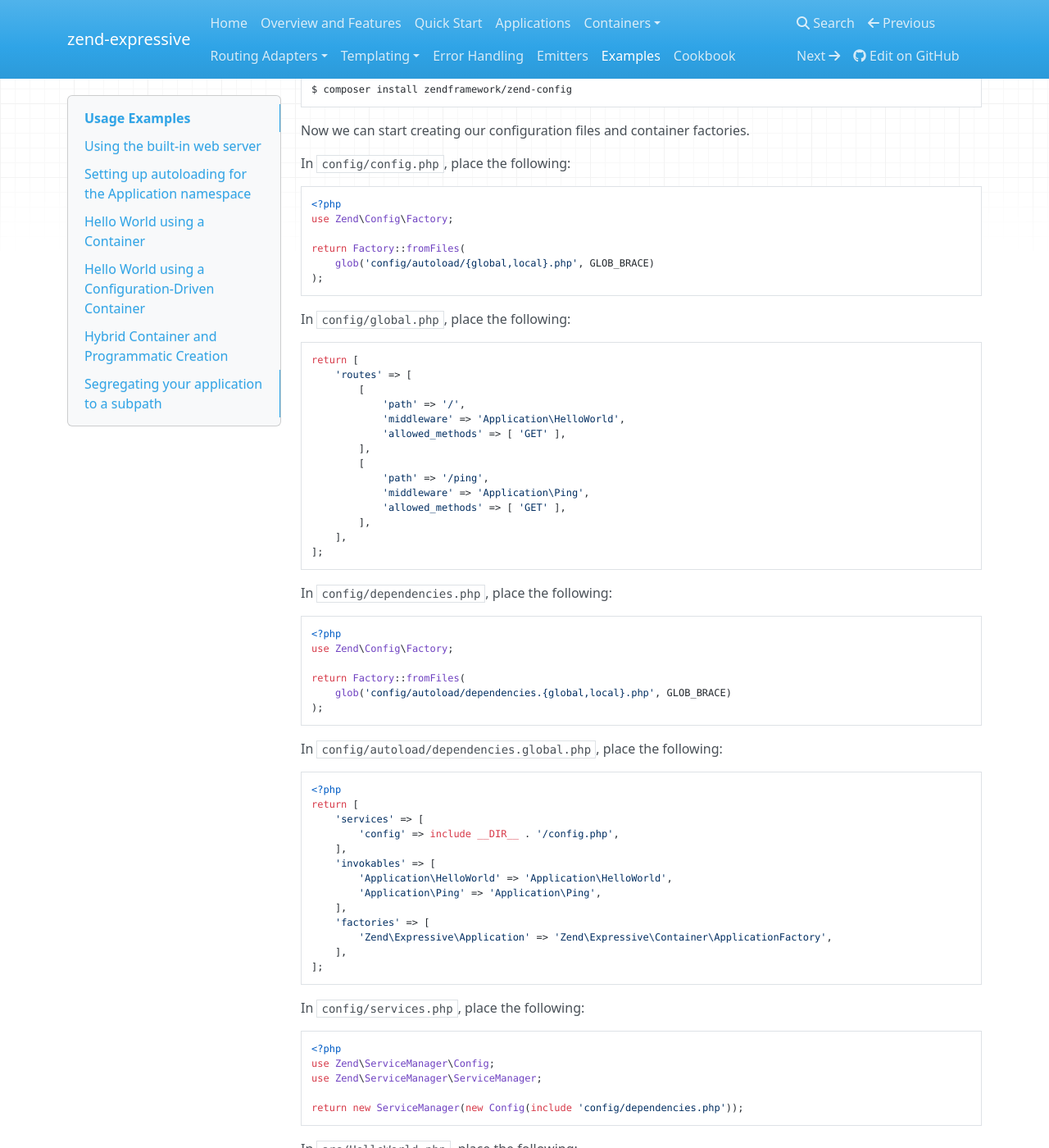
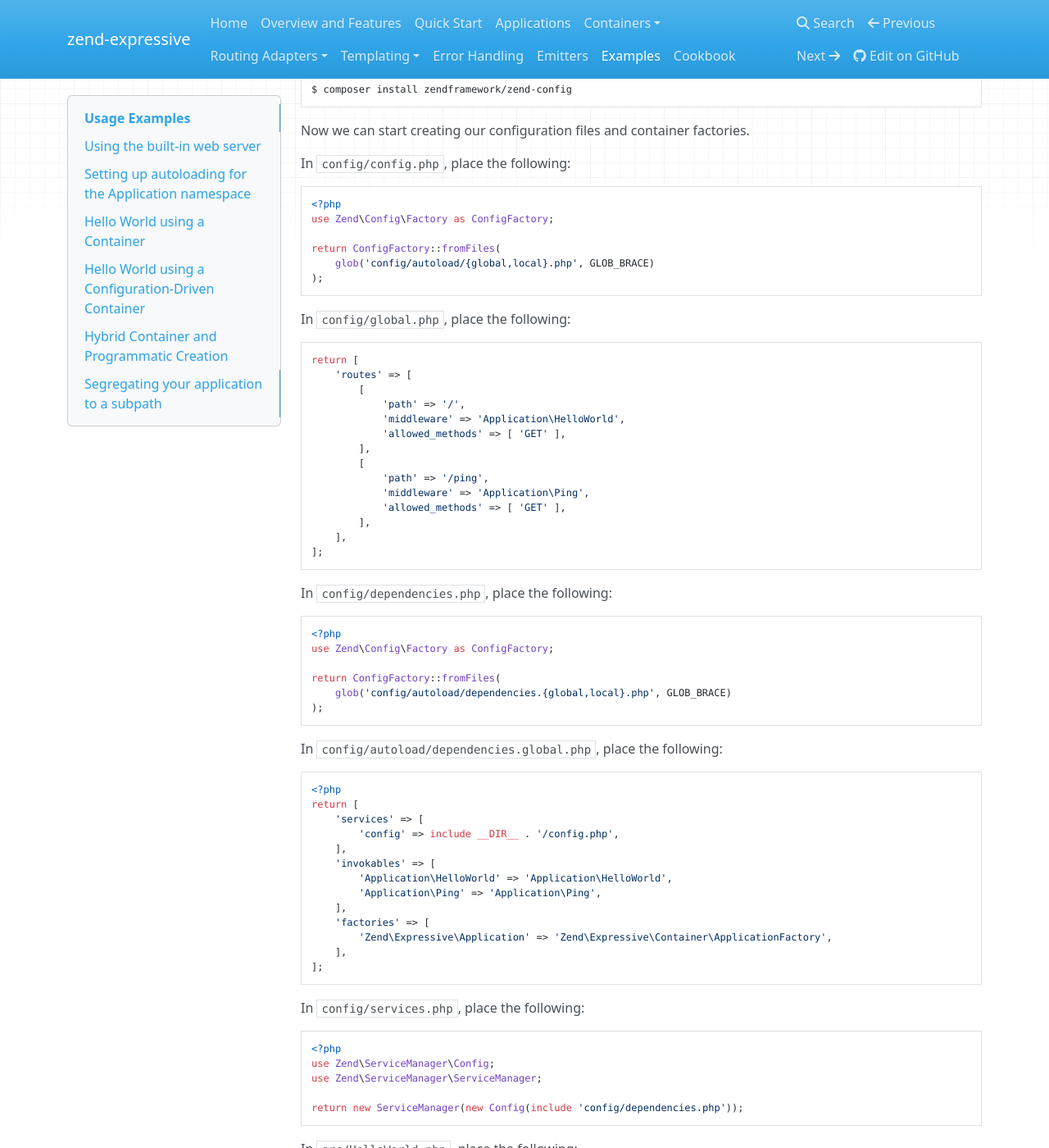
Before and after one commit to zendframework/zend-expressive, an MkDocs documentation site: the page built from doc/book/usage-examples.md, in a window 1280 px wide and 1400 px high, scrolled down 4759 px. Shown: the whole window at 82% size. Built offline with MkDocs 1.6.1, drawn with Linux system fonts in a browser that asks for light colours; nearby versions of some CDN libraries; old or Windows-style settings are respelled for this version of MkDocs.

Commit message:
Alias to ConfigFactory to make code intent clear

````diff
--- a/doc/book/usage-examples.md
+++ b/doc/book/usage-examples.md
@@ -268,9 +268,9 @@ In `config/config.php`, place the following:
 
 ```php
 <?php
-use Zend\Config\Factory;
+use Zend\Config\Factory as ConfigFactory;
 
-return Factory::fromFiles(
+return ConfigFactory::fromFiles(
     glob('config/autoload/{global,local}.php', GLOB_BRACE)
 );
 ```
@@ -298,9 +298,9 @@ In `config/dependencies.php`, place the following:
 
 ```php
 <?php
-use Zend\Config\Factory;
+use Zend\Config\Factory as ConfigFactory;
 
-return Factory::fromFiles(
+return ConfigFactory::fromFiles(
     glob('config/autoload/dependencies.{global,local}.php', GLOB_BRACE)
 );
 ```
````
Also changed, not shown: doc/book/container/zend-servicemanager.md (+2 -2 lines).
